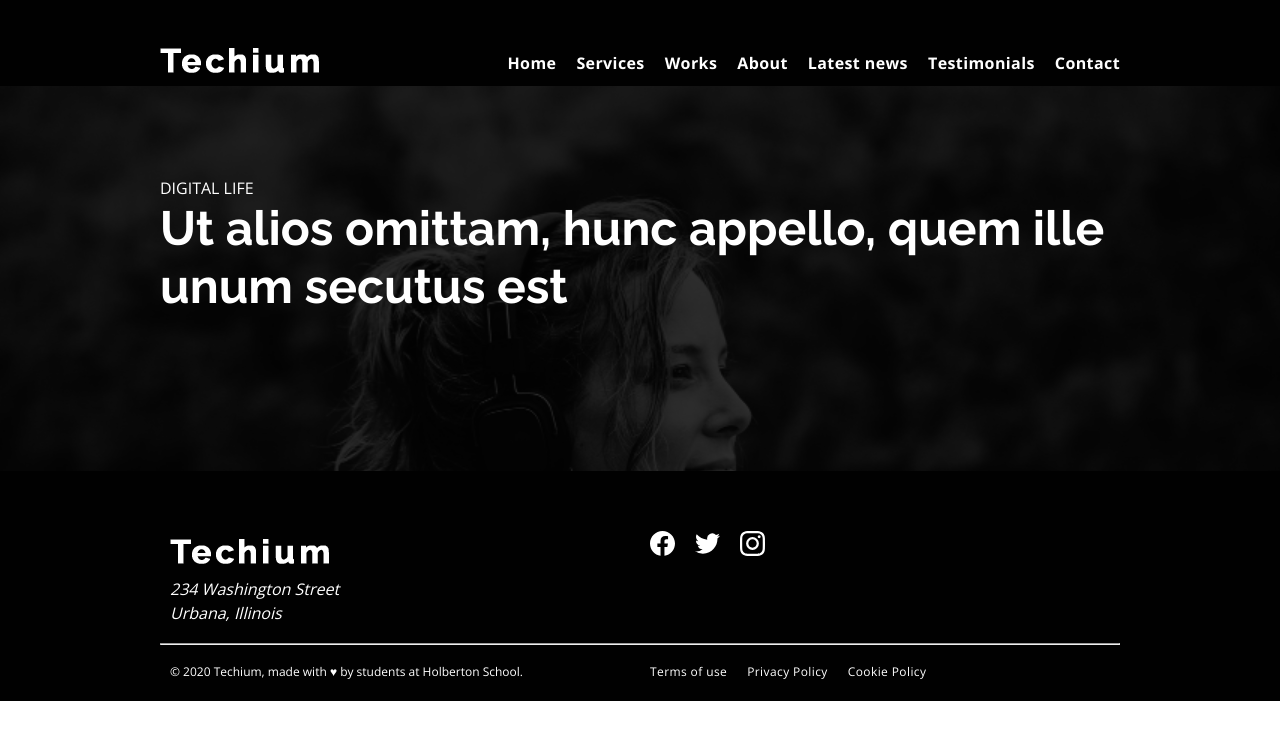
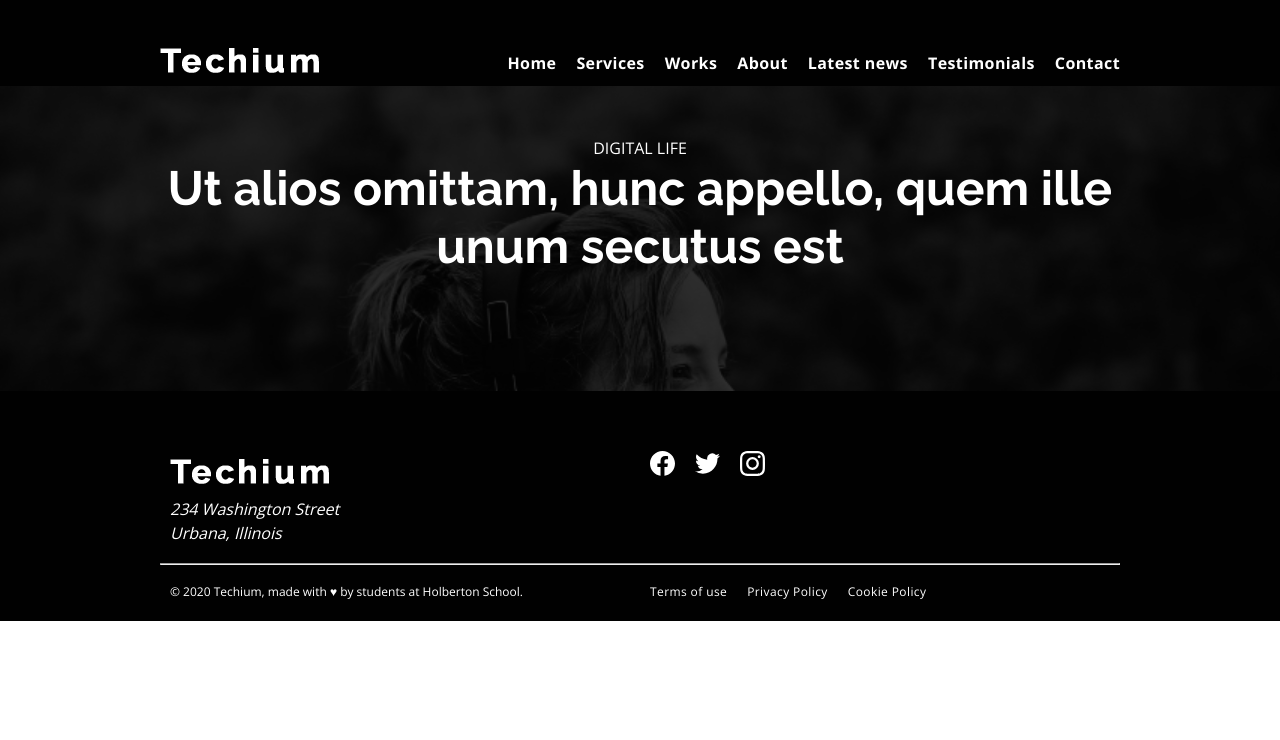
Before and after one commit to AndresBlandonW/holbertonschool-web_front_end, a plain HTML site: page 0x04-flexbox/11-article.html in a window 1280 px wide. Drawn offline with nearby package versions, Linux system fonts and the light colour scheme.

Commit message:
Update - changes in style

```diff
--- a/0x04-flexbox/11-styles.css
+++ b/0x04-flexbox/11-styles.css
@@ -747,6 +747,12 @@ ul.row {
     z-index: 0;
 }
 
+.hero-article .section-inner {
+    text-align: center;
+    align-items: center;
+    min-height: 40vh;
+}
+
 .hero-article .section-body {
     position: relative;
     padding: 7rem 0 0;
```
Also changed, not shown: 0x04-flexbox/11-article.html (+1 -1 lines).
